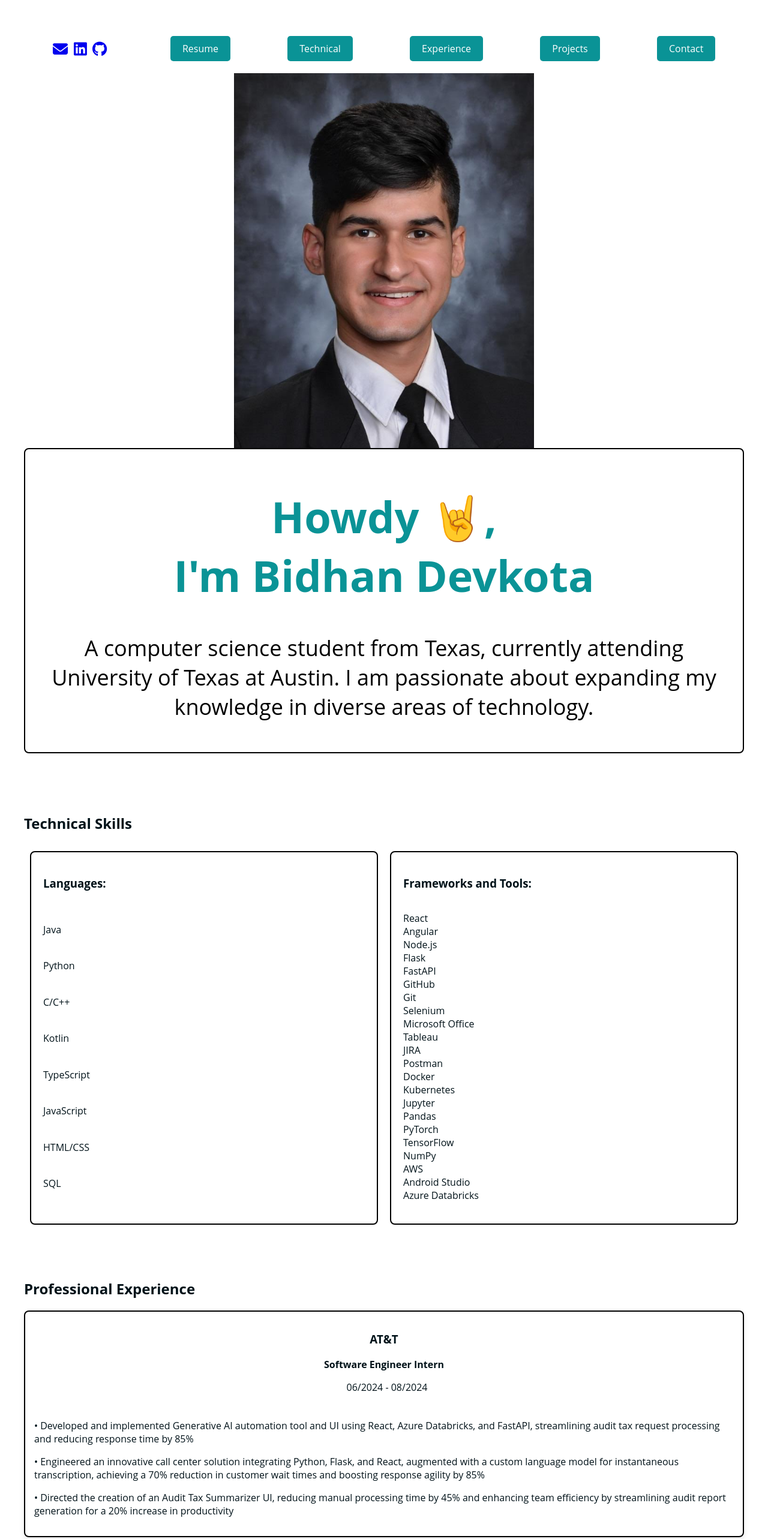
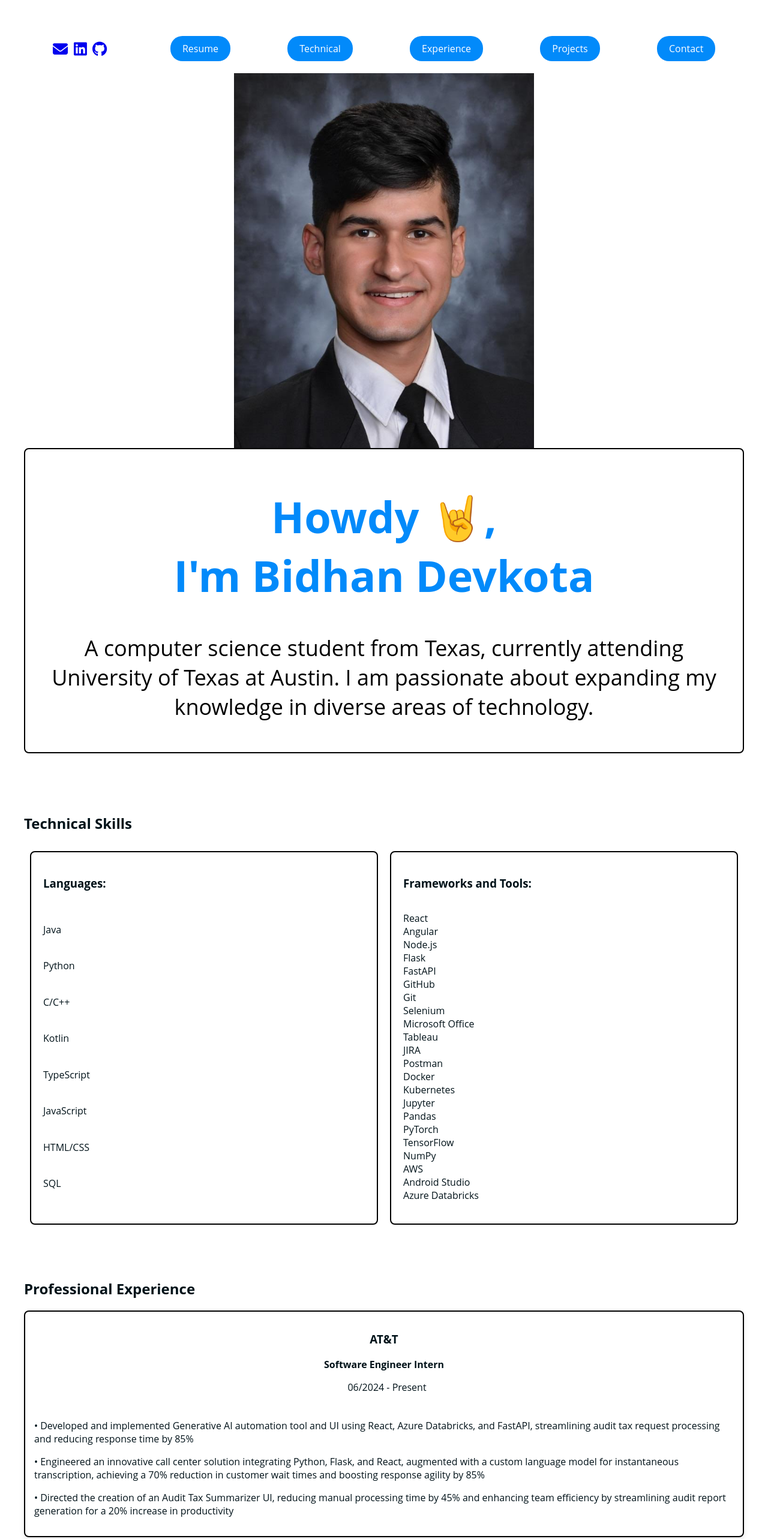
Before and after one commit to bibeast123/website, a React (Create React App) app: page / in a window 1280 px wide. Shown: the top 2566 px of the page at 60% size. Built offline with nearby package versions, Linux system fonts and the light colour scheme.

Commit message:
fixed button shape

```diff
--- a/src/App.css
+++ b/src/App.css
@@ -27,7 +27,7 @@ body {
 }
 
 .about {
-  color: var(--secondary-color);
+  color: #028afa;
 }
 
 .about-2 {
@@ -141,7 +141,7 @@ body {
 
 .back-to-top {
   position: absolute;  /* Ensure it stays in place while scrolling */
-  color: var(--secondary-color);
+  color: #028afa;
   left: 50%;
   transform: translateX(-50%);
   text-align: center;
@@ -183,16 +183,15 @@ body {
   margin: 0 10px;
 }
 
-.footer a:hover {
-  color: #0a9396; /* Change to your preferred hover color */
-}
+
 
 .button {
-  background-color: var(--secondary-color); /* Use your primary color */
+  background-color: #028afa;/* Use your primary color */
   color: white;
   padding: 10px 20px;
   text-decoration: none;
-  border-radius: 5px;
+  border-radius: 20px;
+
   transition: background-color 0.3s ease;
 }
 
--- a/src/Experience.js
+++ b/src/Experience.js
@@ -6,7 +6,7 @@ function Experience() {
         {
             company: "AT&T",
             position: "Software Engineer Intern",
-            date: "06/2024 - 08/2024",
+            date: "06/2024 - Present",
             descriptions: [
                 "• Developed and implemented Generative AI automation tool and UI using React, Azure Databricks, and FastAPI, streamlining audit tax request processing and reducing response time by 85%",
                 "• Engineered an innovative call center solution integrating Python, Flask, and React, augmented with a custom language model for instantaneous transcription, achieving a 70% reduction in customer wait times and boosting response agility by 85%",
```
